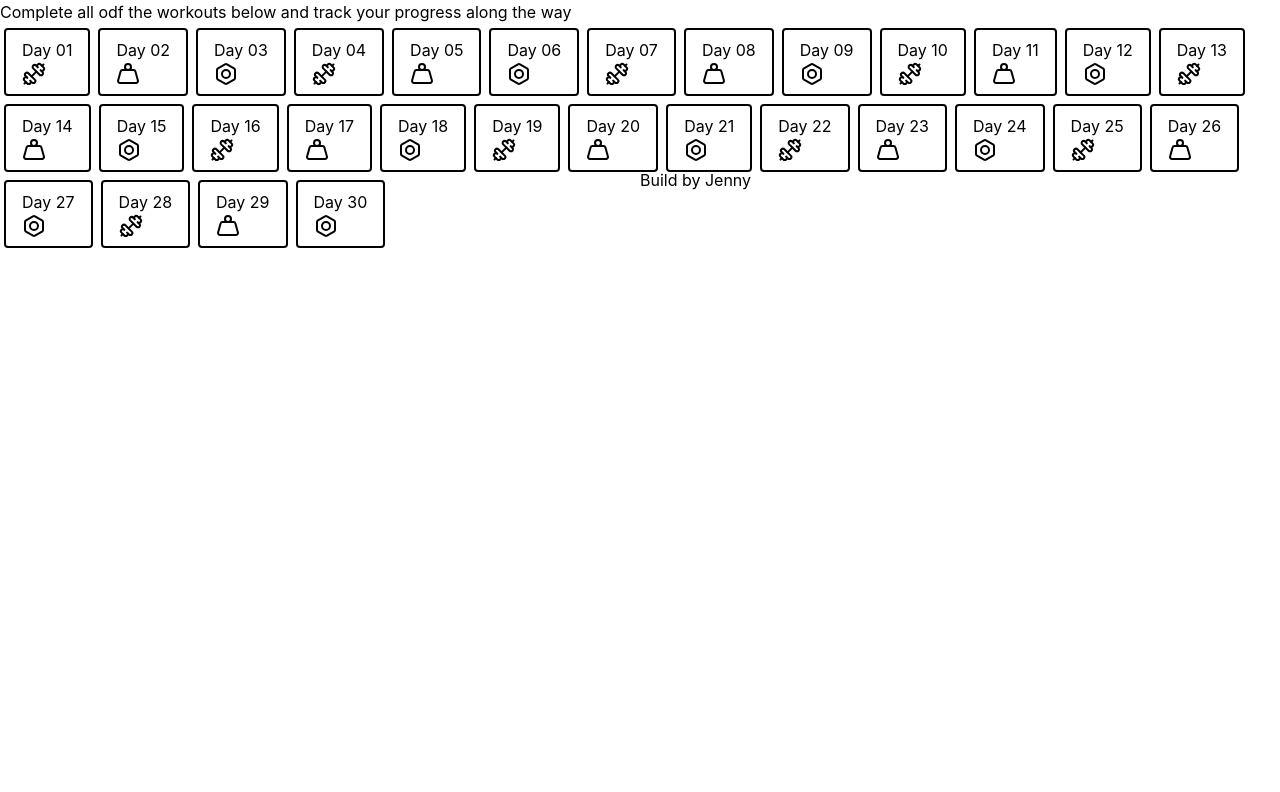
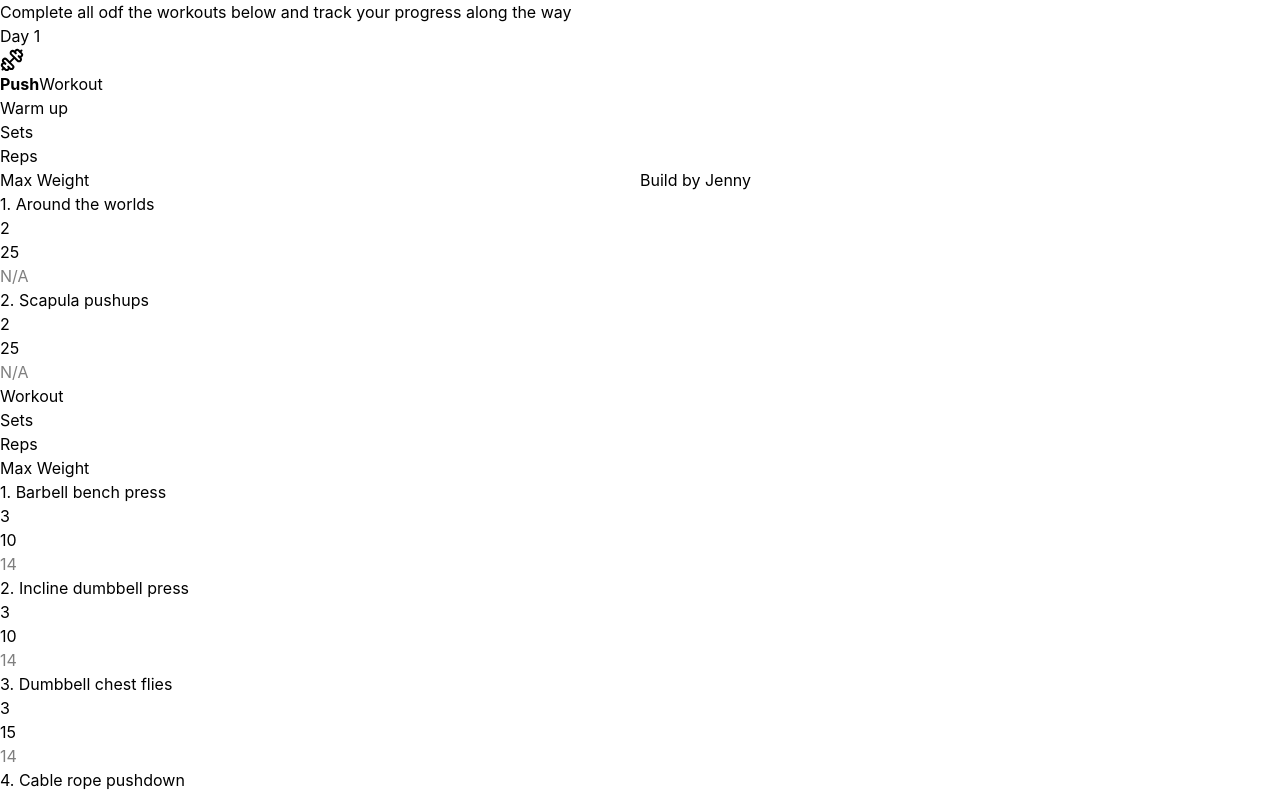
Before and after one commit to Trang217/workout-plan, a React (Vite) app: page / in a window 1280 px wide. Shown: the part 608-1400 px from the top of the page. Before the commit the page ends 860 px from the top, so only its background shows below. Built offline with nearby package versions, Linux system fonts and the light colour scheme.

Commit message:
add workout card

```diff
--- a/index.html
+++ b/index.html
@@ -4,7 +4,7 @@
     <meta charset="UTF-8" />
     <link rel="icon" type="image/svg+xml" href="/vite.svg" />
     <meta name="viewport" content="width=device-width, initial-scale=1.0" />
-    <title>The Simple 30 Workouts Plan</title>
+    <title>The Simple 30 Workouts Training Plan</title>
   </head>
   <body>
     <div id="root"></div>
--- a/src/components/Grid.tsx
+++ b/src/components/Grid.tsx
@@ -1,13 +1,51 @@
 import { Bolt, Dumbbell, Lock, Weight } from "lucide-react";
-import { workoutProgram as traning_plan } from "../utils/plan_db";
+import {
+  workoutProgram as traning_plan,
+  type WorkoutPlan,
+  type WorkoutType,
+} from "../utils/plan_db";
+import WorkoutCard from "./WorkoutCard";
 
 function Grid() {
   const isLocked = false;
+  const selectedWorkout = 0;
   return (
     <div>
       {Object.keys(traning_plan).map((workout, workoutIndex) => {
+        const type: WorkoutType =
+          workoutIndex % 3 === 0
+            ? "Push"
+            : workoutIndex % 3 === 1
+              ? "Pull"
+              : "Legs";
+        const trainingPlan: WorkoutPlan = traning_plan[workoutIndex];
+        const dayNum = workoutIndex + 1;
+        const icon =
+          workoutIndex % 3 === 0 ? (
+            <Dumbbell />
+          ) : workoutIndex % 3 === 1 ? (
+            <Weight />
+          ) : (
+            <Bolt />
+          );
+
+        if (workoutIndex === selectedWorkout) {
+          return (
+            <WorkoutCard
+              key={workoutIndex}
+              trainingPlan={trainingPlan}
+              type={type}
+              workoutIndex={workoutIndex}
+              dayNum={dayNum}
+            />
+          );
+        }
         return (
-          <button className="px-4 py-2 m-1 border-2 rounded-sm">
+          <button
+            className={`px-4 py-2 m-1 border-2 rounded-sm ${
+              isLocked ? "in-active" : "active"
+            }`}
+          >
             <div>
               <p>
                 Day{" "}
@@ -16,15 +54,13 @@
                   : workoutIndex + 1}
               </p>
             </div>
-            {isLocked ? (
-              <Lock />
-            ) : workoutIndex % 3 === 0 ? (
-              <Dumbbell />
-            ) : workoutIndex % 3 === 1 ? (
-              <Weight />
-            ) : (
-              <Bolt />
-            )}
+            {isLocked ? <Lock /> : icon}
+
+            <div>
+              <h4>
+                <b>{type}</b>
+              </h4>
+            </div>
           </button>
         );
       })}
--- a/src/components/WorkoutCard.tsx
+++ b/src/components/WorkoutCard.tsx
@@ -1,5 +1,92 @@
-function WorkoutCard() {
-  return <div>card</div>;
+import { Bolt, Dumbbell, Weight } from "lucide-react";
+import type { WorkoutPlan, WorkoutType } from "../utils/plan_db";
+import React from "react";
+
+interface WorkoutCardProps {
+  trainingPlan: WorkoutPlan;
+  workoutIndex: number;
+  type: WorkoutType;
+  dayNum: number;
+}
+function WorkoutCard({
+  trainingPlan,
+  workoutIndex,
+  type,
+  dayNum,
+}: WorkoutCardProps) {
+  const { warmup, workout } = trainingPlan;
+  const icon =
+    workoutIndex % 3 === 0 ? (
+      <Dumbbell />
+    ) : workoutIndex % 3 === 1 ? (
+      <Weight />
+    ) : (
+      <Bolt />
+    );
+  return (
+    <div>
+      <div>
+        <div>
+          <p>Day {dayNum}</p>
+          {icon}
+        </div>
+
+        <div>
+          <h2>
+            <b>{type}</b>Workout
+          </h2>
+        </div>
+      </div>
+
+      <div>
+        <div>
+          <h4>Warm up</h4>
+        </div>
+        <h6>Sets</h6>
+        <h6>Reps</h6>
+        <h6>Max Weight</h6>
+
+        {warmup.map((warmupEx, warmup_index) => {
+          return (
+            <React.Fragment key={warmup_index}>
+              <div>
+                <p>
+                  {warmup_index + 1}. {warmupEx.name}
+                </p>
+              </div>
+              <p>{warmupEx.sets}</p>
+              <p>{warmupEx.reps}</p>
+              <input placeholder="N/A" type="text" disabled />
+            </React.Fragment>
+          );
+        })}
+      </div>
+
+      <div>
+        <div>
+          <h4>Workout</h4>
+        </div>
+        <h6>Sets</h6>
+        <h6>Reps</h6>
+        <h6>Max Weight</h6>
+
+        {workout.map((workoutEx, workout_index) => {
+          return (
+            <React.Fragment key={workout_index}>
+              <div>
+                <p>
+                  {workout_index + 1}. {workoutEx.name}
+                </p>
+              </div>
+              <p>{workoutEx.sets}</p>
+              <p>{workoutEx.reps}</p>
+              <input placeholder="14" type="text" />
+            </React.Fragment>
+          );
+        })}
+      </div>
+    </div>
+  );
 }
 
 export default WorkoutCard;
--- a/src/utils/plan_db.ts
+++ b/src/utils/plan_db.ts
@@ -1,10 +1,12 @@
-interface Exercise {
+export interface Exercise {
   name: string;
   sets: number;
   reps: number;
 }
 
-interface WorkoutPlan {
+export type WorkoutType = "Push" | "Pull" | "Legs";
+
+export interface WorkoutPlan {
   warmup: Exercise[];
   workout: Exercise[];
 }
```
